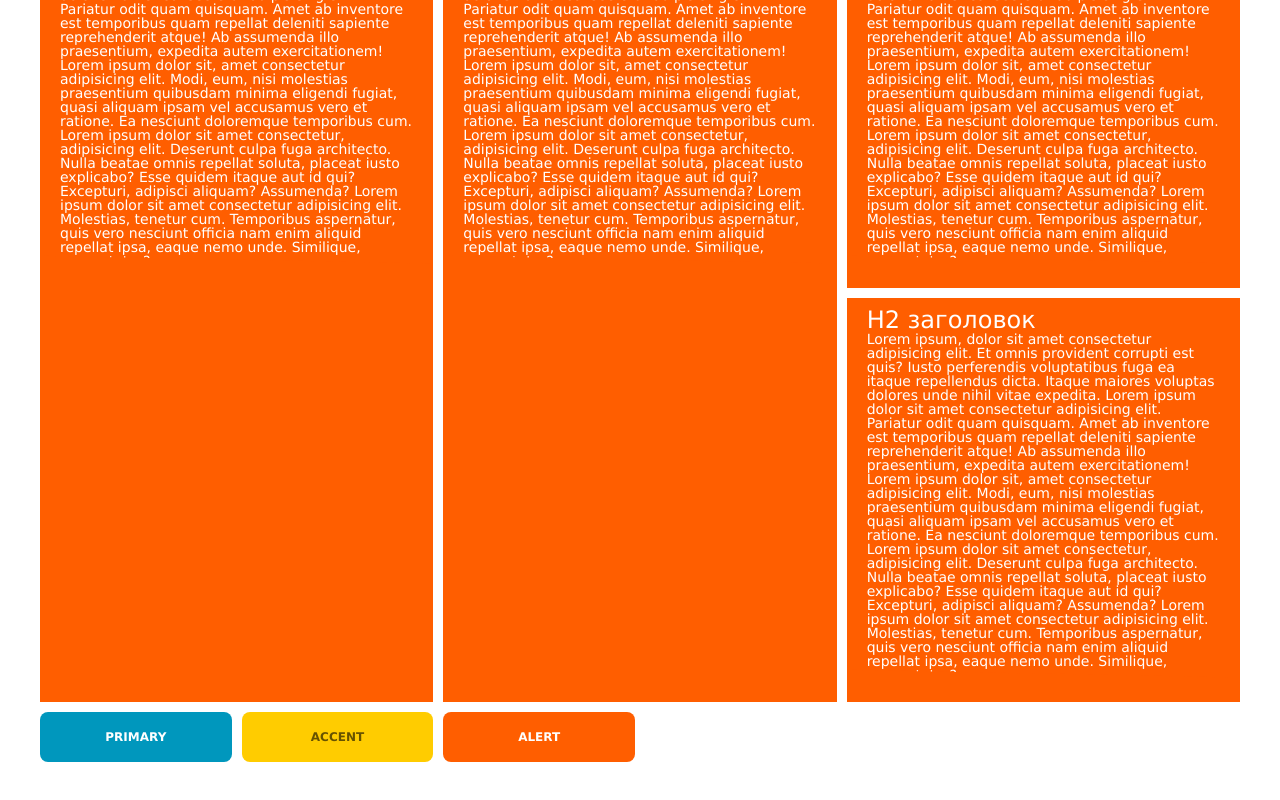
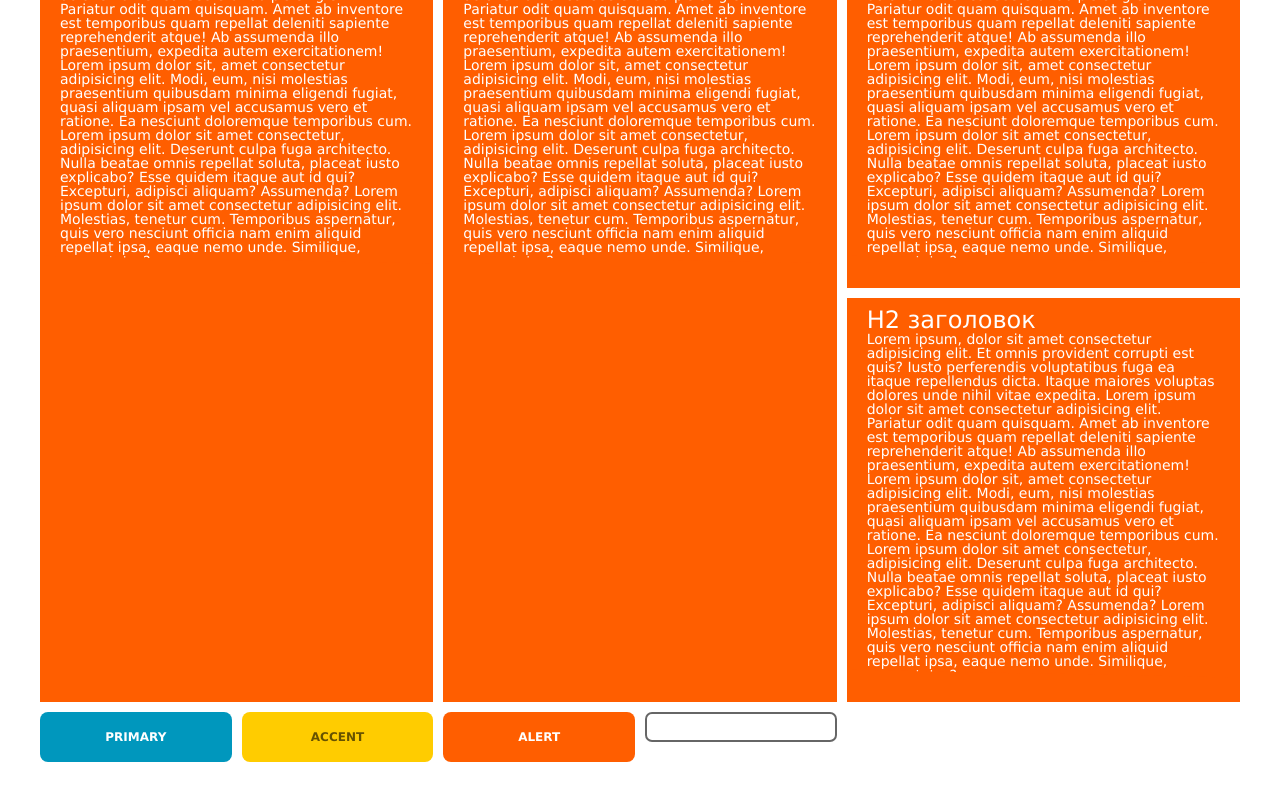
Before and after one commit to kuildi/ProjectOne, a React app: page /tennis in a window 1280 px wide. Shown: the part 504-1304 px from the top of the page. Built offline with nearby package versions, Linux system fonts and the light colour scheme; the HTML template or start-up script is replaced by a standard one.

Commit message:
Основа стилей инпутов

```diff
--- a/src/App.js
+++ b/src/App.js
@@ -5,6 +5,7 @@ import './Styles/style.scss';
 import './Styles/header.scss';
 import './Styles/footer.scss';
 import './Styles/grids.scss';
+import './Styles/inputs.scss';
 import './Styles/buttons.scss';
 import './Styles/cards.scss';
 import './Styles/tic-tac-toe.scss';
--- a/src/Pages/Main.js
+++ b/src/Pages/Main.js
@@ -52,6 +52,8 @@ export default class Main extends React.Component {
                 <Button textBtn="Primary" class="btn_primary"></Button>
                 <Button textBtn="Accent" class="btn_accent"></Button>
                 <Button textBtn="Alert" class="btn_alert btn_large"></Button>
+
+                <input className="input-form" type="text" name="" id=""/>
             </article>
         );
     }
--- a/src/Styles/buttons.scss
+++ b/src/Styles/buttons.scss
@@ -19,7 +19,8 @@
 
     &:hover {
         transform: scale(1.05);
-        box-shadow: 5px 2px 5px 0px rgba(0,0,0,0.2);    }
+        box-shadow: $primary-shadow;
+    }
 
     &_primary {
         color: $primary-color;
--- /dev/null
+++ b/src/Styles/inputs.scss
@@ -0,0 +1,20 @@
+@import 'variables';
+
+.input-form {
+    display: block;
+    width: 100%;
+    height: 30px;
+    padding: 3px 10px;
+    line-height: 1.5;
+    color: $secondary-color;
+    background-color: #fff;
+    border: $primary-border;
+    border-radius: 7px;
+    transition: border-color .15s ease-in-out,
+                box-shadow .25s ease-in-out;
+
+    &:focus {
+        border-color: $alert-bg;
+        box-shadow: $primary-shadow;
+    }
+}
--- a/src/Styles/variables.scss
+++ b/src/Styles/variables.scss
@@ -16,6 +16,7 @@ $m-fontSize: 14px;
 $l-fontSize: 20px;
 
 $primary-border: 2px solid $secondary-color;
+$primary-shadow: 5px 2px 5px 0px rgba(0,0,0,0.2);
 
 
 // $football_color: #64dd17;
```
Also changed, not shown: 1 other file (tests, documents, lock files or other folders).
